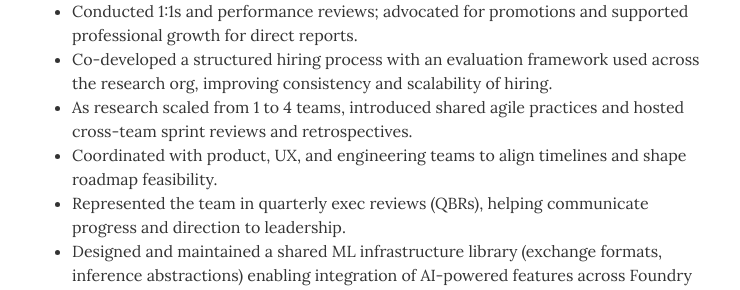
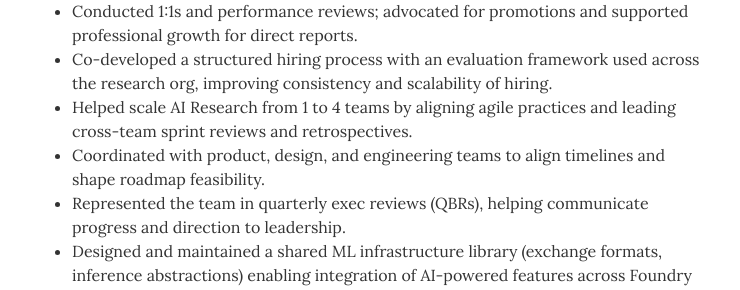
Before and after one commit to csaez/csaez.github.io, a Jekyll site: the page built from index.html, in a window 1280 px wide and 900 px high, scrolled down 1236 px. Shown: the part 163-453 px from the top of the window, without its empty margins (268-1008 px from the left). Built offline with Jekyll 4.4.1, drawn with Linux system fonts in a browser that asks for light colours.

Commit message:
Update experience.yml
AIR experience revisited

```diff
--- a/_data/experience.yml
+++ b/_data/experience.yml
@@ -23,8 +23,8 @@
       <li>Co-developed a structured hiring process with an evaluation framework used across the research org, improving consistency and scalability of hiring.</li>
 
       <!--Cross-team & leadership process-->
-      <li>As research scaled from 1 to 4 teams, introduced shared agile practices and hosted cross-team sprint reviews and retrospectives.</li>
-      <li>Coordinated with product, UX, and engineering teams to align timelines and shape roadmap feasibility.</li>
+      <li>Helped scale AI Research from 1 to 4 teams by aligning agile practices and leading cross-team sprint reviews and retrospectives.</li>
+      <li>Coordinated with product, design, and engineering teams to align timelines and shape roadmap feasibility.</li>
       <li>Represented the team in quarterly exec reviews (QBRs), helping communicate progress and direction to leadership.</li>
 
       <!--Strategic technical output-->
```
